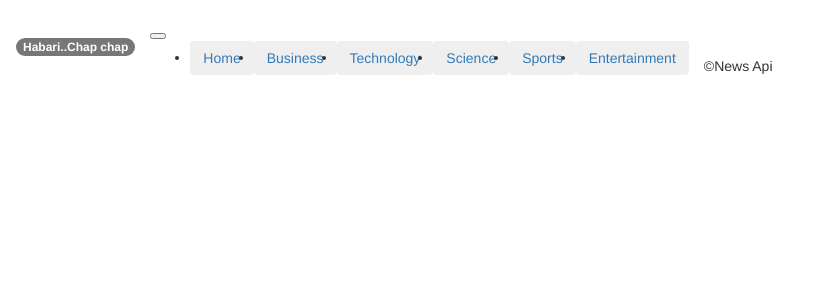
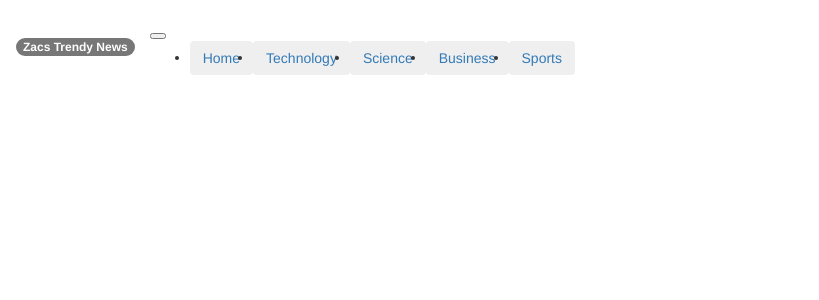
Before and after one commit to isaacwach/zacs-news, a Flask app: template app/templates/base.html in a window 1280 px wide. Shown: the top 300 px of the page, without its empty margins (0-819 px from the left). Run offline with Flask 2, Linux system fonts and the light colour scheme; the template is opened without the code that fills it, so the values that code supplies are empty; some libraries are stand-ins or nearby versions.

Commit message:
removed bugs

```diff
--- a/app/static/css/index.css
+++ b/app/static/css/index.css
@@ -10,3 +10,6 @@
   overflow-y: auto;
   height: 90vh; /* NEW */
 }
+.nav {
+    background-color: black;
+}
--- a/app/templates/navbar.html
+++ b/app/templates/navbar.html
@@ -1,34 +1,36 @@
-<div class="">
+<div class="nav">
 
-  <nav class="navbar navbar-expand-lg navbar-dark bg-dark fixed-top">
-  <h3> <a class="navbar-brand" href="/"><span class="badge badge-success">Habari..Chap chap</span></a></h3>
-    <button class="navbar-toggler" type="button" data-toggle="collapse" data-target="#navbarText" aria-controls="navbarText" aria-expanded="false" aria-label="Toggle navigation">
-    <span class="navbar-toggler-icon"></span>
-  </button>
+  <nav class="navbar navbar-expand-lg navbar-dark bg-black fixed-top">
+    <h3> <a class="navbar-brand" href="/"><span class="badge badge-primary">Zacs Trendy News</span></a></h3>
+    <button class="navbar-toggler" type="button" data-toggle="collapse" data-target="#navbarText"
+      aria-controls="navbarText" aria-expanded="false" aria-label="Toggle navigation">
+      <span class="navbar-toggler-icon"></span>
+    </button>
     <div class="collapse navbar-collapse" id="navbarText">
       <ul class="navbar-nav mr-auto">
         <li class="nav-item active">
-          <a class="nav-link" href="/"><button type="button" class="btn btn-outline-success">Home </button><span class="sr-only">(current)</span></a>
+          <a class="nav-link" href="/"><button type="button" class="btn btn-outline-success">Home </button><span
+              class="sr-only">(current)</span></a>
+        </li>
+
+        <li class="nav-item">
+          <a class="nav-link" href="/{{'categories/Technology'}}"><button type="button"
+              class="btn btn-outline-success">Technology</button></a>
+        </li>
+
+        <li class="nav-item">
+          <a class="nav-link" href="/{{'categories/Science'}}"><button type="button"
+              class="btn btn-outline-success">Science</button></a>
         </li>
         <li class="nav-item">
-          <a class="nav-link" href="/{{'categories/Business'}}"><button type="button" class="btn btn-outline-success">Business</button></a>
+          <a class="nav-link" href="/{{'categories/Business'}}"><button type="button"
+              class="btn btn-outline-success">Business</button></a>
         </li>
         <li class="nav-item">
-          <a class="nav-link" href="/{{'categories/Technology'}}"><button type="button" class="btn btn-outline-success">Technology</button></a>
-        </li>
-        <li class="nav-item">
-          <a class="nav-link" href="/{{'categories/Science'}}"><button type="button" class="btn btn-outline-success">Science</button></a>
-        </li>
-        <li class="nav-item">
-          <a class="nav-link" href="/{{'categories/Sports'}}"><button type="button" class="btn btn-outline-success">Sports</button></a>
-        </li>
-        <li class="nav-item">
-          <a class="nav-link" href="/{{'categories/Entertainment'}}"><button type="button" class="btn btn-outline-success">Entertainment</button></a>
+          <a class="nav-link" href="/{{'categories/Sports'}}"><button type="button"
+              class="btn btn-outline-success">Sports</button></a>
         </li>
       </ul>
-      <span class="navbar-text">
-      ©News Api
-    </span>
     </div>
   </nav>
 </div>
--- a/config.py
+++ b/config.py
@@ -4,7 +4,7 @@
     '''
     Creating configuration main class
     '''
-    NEWS_API_SOURCE_URL='https://newsapi.org/v2/sources?apiKey={}'
+    NEWS_API_SOURCE_URL='https://newsapi.org/v2/sources?language=en&apiKey={}'
     # CAT_API_URL='https://newsapi.org/v2/everything?q={}&sortBy=relevancy&apiKey={}'
     NEWS_API_KEY=os.environ.get('NEWS_API_KEY')
     CAT_API_URL='https://newsapi.org/v2/top-headlines?country=us&category={}&apiKey={}'
```
